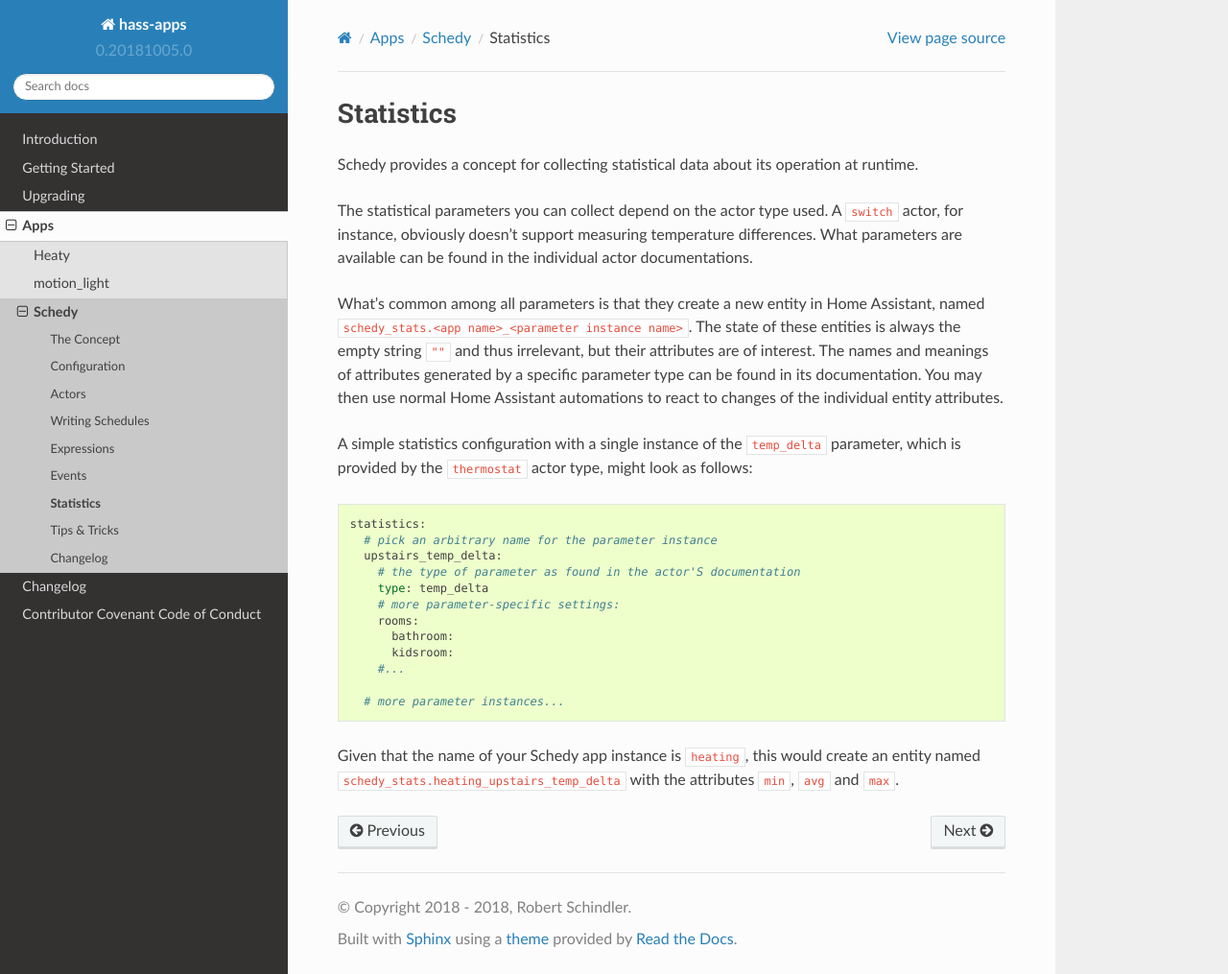
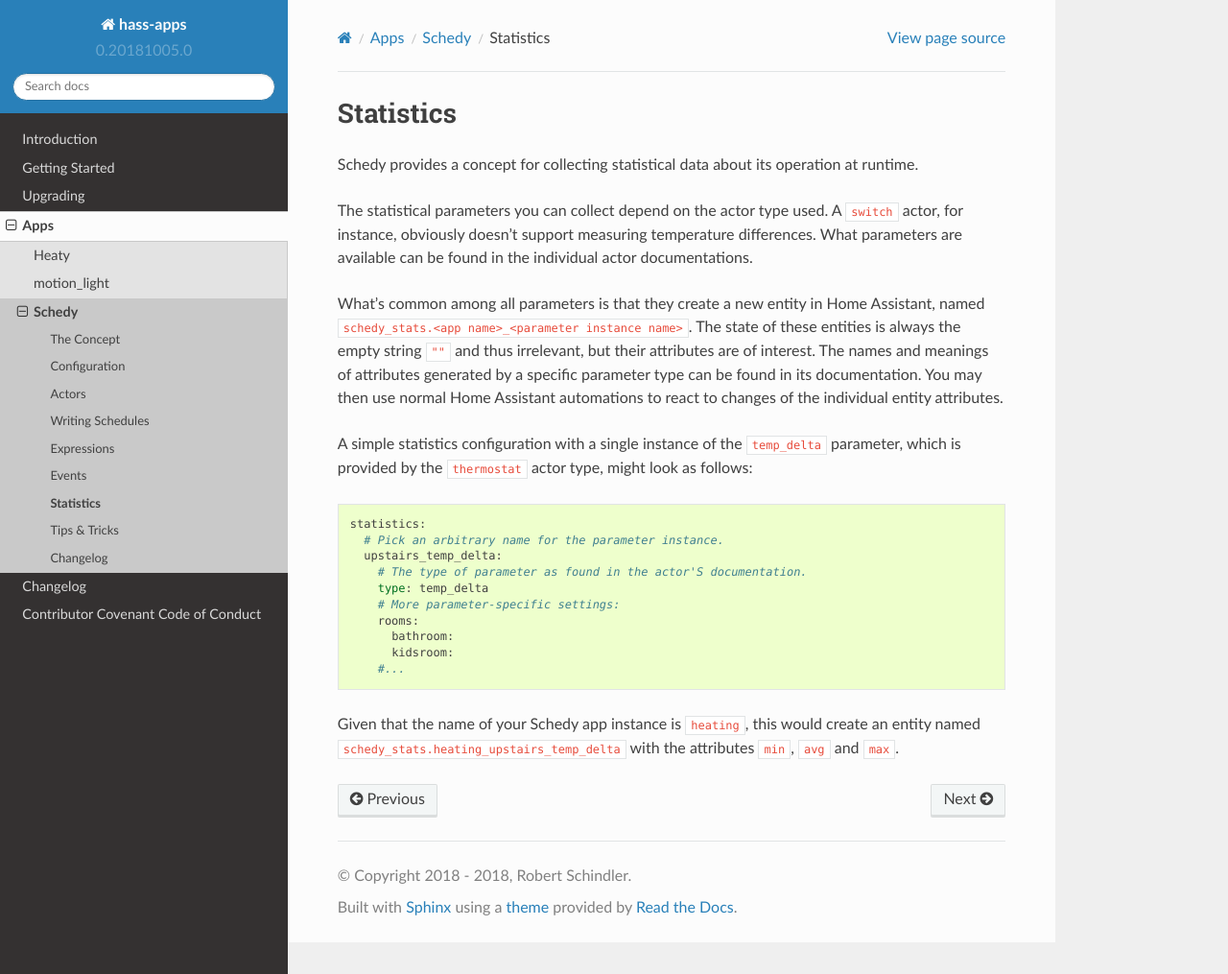
Before and after one commit to bob1de/hass-apps, a Sphinx documentation site: the page built from docs/apps/schedy/statistics/index.rst, in a window 1280 px wide and 1015 px high. Shown: the whole window at 96% size. Built offline with Sphinx 7.4.7 and the Read the Docs theme 2.0.0, drawn with Linux system fonts in a browser that asks for light colours.

Commit message:
[schedy] Make sample config look more consistent

```diff
--- a/docs/apps/schedy/statistics/index.rst
+++ b/docs/apps/schedy/statistics/index.rst
@@ -24,18 +24,16 @@ type, might look as follows:
 ::
 
     statistics:
-      # pick an arbitrary name for the parameter instance
+      # Pick an arbitrary name for the parameter instance.
       upstairs_temp_delta:
-        # the type of parameter as found in the actor'S documentation
+        # The type of parameter as found in the actor'S documentation.
         type: temp_delta
-        # more parameter-specific settings:
+        # More parameter-specific settings:
         rooms:
           bathroom:
           kidsroom:
         #...
 
-      # more parameter instances...
-
 Given that the name of your Schedy app instance is ``heating``, this
 would create an entity named ``schedy_stats.heating_upstairs_temp_delta``
 with the attributes ``min``, ``avg`` and ``max``.
```
Also changed, not shown: docs/apps/schedy/sample-apps.yaml (+7 -12 lines).
